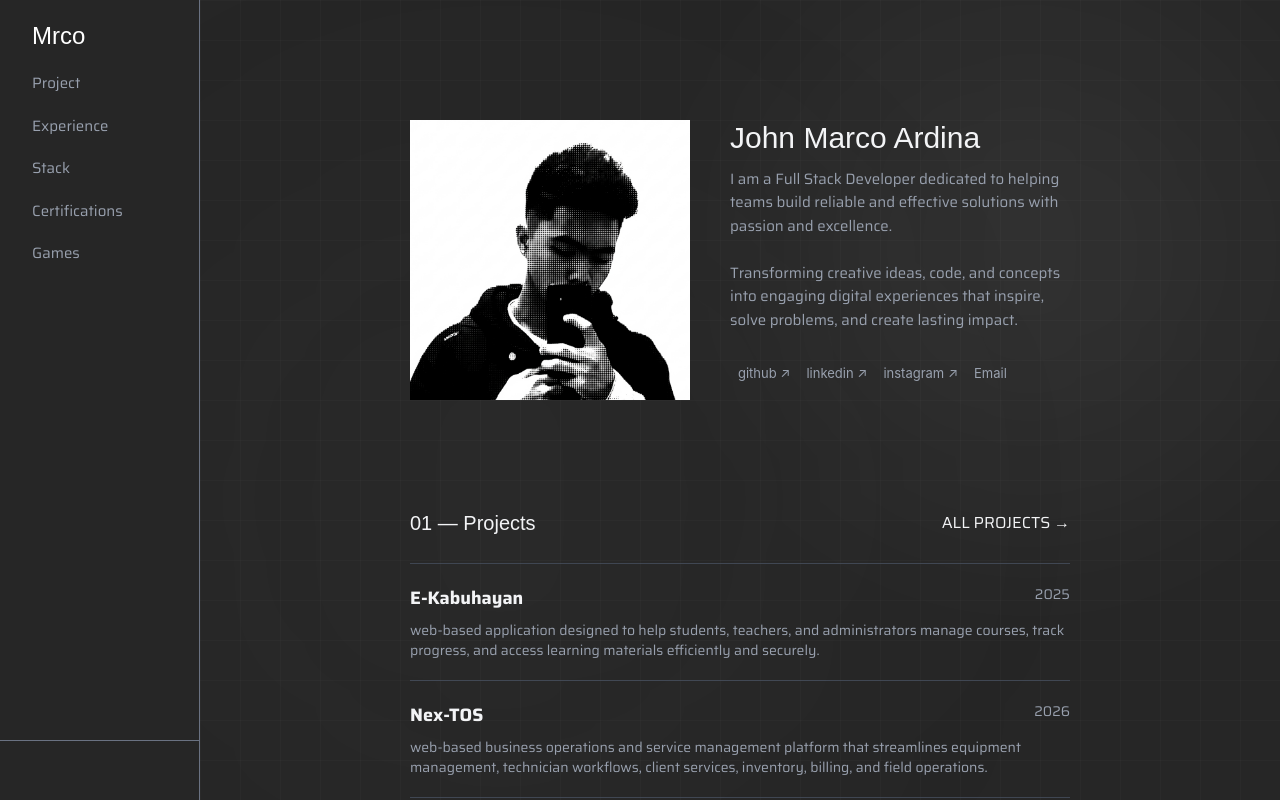
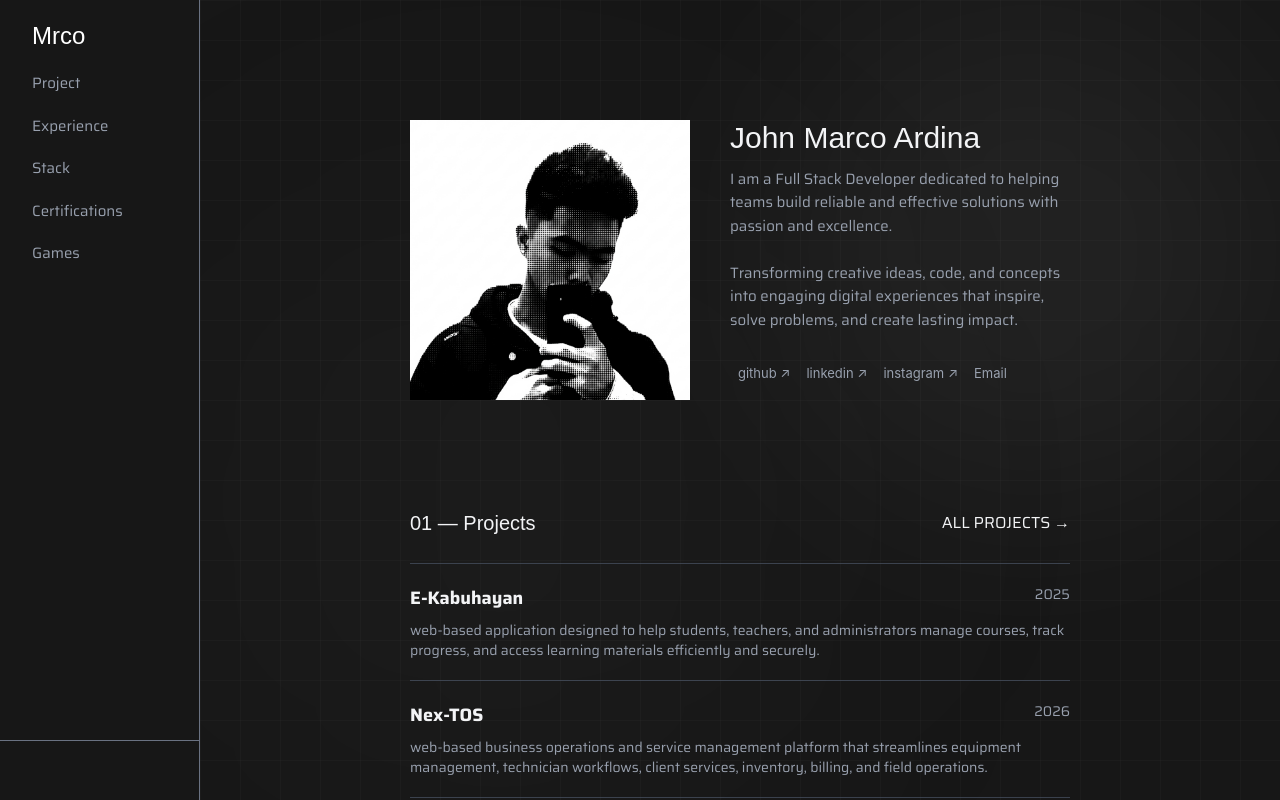
Before and after one commit to mrc-rdn/My-Portfolio, a React (Vite) app: page / in a window 1280 px wide. Built offline with nearby package versions, Linux system fonts and the light colour scheme; a web font is replaced by a local one.

Commit message:
small tweak color background

```diff
--- a/src/layouts/publiclayout/PublicLayout.tsx
+++ b/src/layouts/publiclayout/PublicLayout.tsx
@@ -28,7 +28,7 @@ export default function PublicLayout() {
         <div className='lg:flex bg-neutral-900 min-h-screen text-gray-200'>
 
             {/* Desktop Sidebar */}
-            <div className='h-screen w-50 bg-neutral-800 border-r border-gray-500 hidden lg:flex flex-col shrink-0'>
+            <div className='h-screen w-50 bg-neutral-900 border-r border-gray-500 hidden lg:flex flex-col shrink-0'>
                 <div className='px-8 py-5 mb-auto'>
                     <Link to="/" className='text-white text-2xl font-bitcount mb-7'>Mrco</Link>
                     {
@@ -53,7 +53,7 @@ export default function PublicLayout() {
             </div>
 
             {/* Mobile Overlay Sidebar */}
-            <div className={isOpen ? 'h-screen w-full bg-neutral-800 border-r border-gray-500 fixed lg:hidden z-50 flex flex-col' : 'h-screen w-full bg-neutral-800 border-r border-gray-500 fixed hidden lg:hidden z-50 flex flex-col '}>
+            <div className={isOpen ? 'h-screen w-full bg-neutral-900 border-r border-gray-500 fixed lg:hidden z-50 flex flex-col' : 'h-screen w-full bg-neutral-800 border-r border-gray-500 fixed hidden lg:hidden z-50 flex flex-col '}>
                 <div className='h-15 flex items-center border-b border-gray-500 py-3 px-10 shrink-0'>
                     <h2 className='text-white text-2xl font-bitcount'>{'</>Mrc'}</h2>
                     <button
@@ -88,7 +88,7 @@ export default function PublicLayout() {
             </div>
 
             {/* Mobile Top Header */}
-            <div className='h-15 w-full bg-neutral-800 border-b border-gray-500 px-10 flex justify-between items-center lg:hidden shrink-0'>
+            <div className='h-15 w-full bg-neutral-900 border-b border-gray-500 px-10 flex justify-between items-center lg:hidden shrink-0'>
                 <h2 className='text-white text-2xl font-bitcount'>{'</>Mrc'}</h2>
                 <button
                     className="lg:hidden text-white text-2xl font-bitcount cursor-pointer"
@@ -99,7 +99,7 @@ export default function PublicLayout() {
             </div>
 
             {/* Main Scrollable Area */}
-            <main className='bg-neutral-800 h-screen w-full overflow-y-auto relative bg-grid-pattern'>
+            <main className='bg-neutral-900 h-screen w-full overflow-y-auto relative bg-grid-pattern'>
                 {/* Subtle ambient glows for visual depth */}
                 <div className='absolute top-0 right-0 w-[300px] sm:w-[500px] h-[300px] sm:h-[500px] bg-white/5 rounded-full blur-[100px] sm:blur-[120px] pointer-events-none z-0' />
                 <div className='absolute bottom-0 left-0 w-[400px] sm:w-[600px] h-[400px] sm:h-[600px] bg-neutral-500/5 rounded-full blur-[120px] sm:blur-[140px] pointer-events-none z-0' />
```
